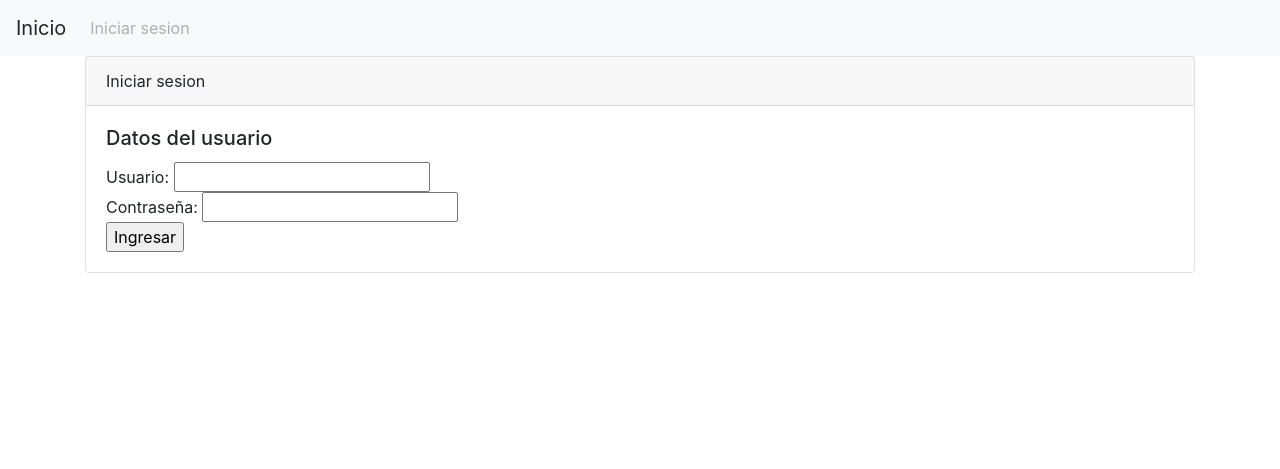
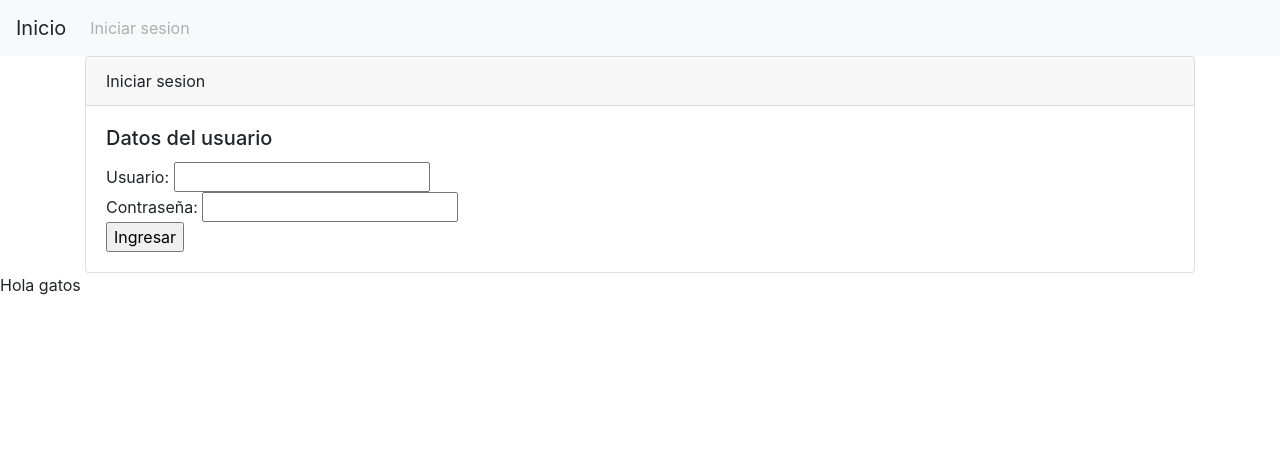
Before and after one commit to JoacoGalli/Law_Project, a Flask app: page /create in a window 1280 px wide. Shown: the top 469 px of the page. Run offline with Flask 2, Linux system fonts and the light colour scheme; some libraries are stand-ins or nearby versions.

Commit message:
Update create.html
Buenas tarrdes estimados

```diff
--- a/proyecto_abogacia/templates/usuarios/create.html
+++ b/proyecto_abogacia/templates/usuarios/create.html
@@ -39,3 +39,5 @@
 
 </form>
 {% include 'footer.html' %}
+
+Hola gatos
```
